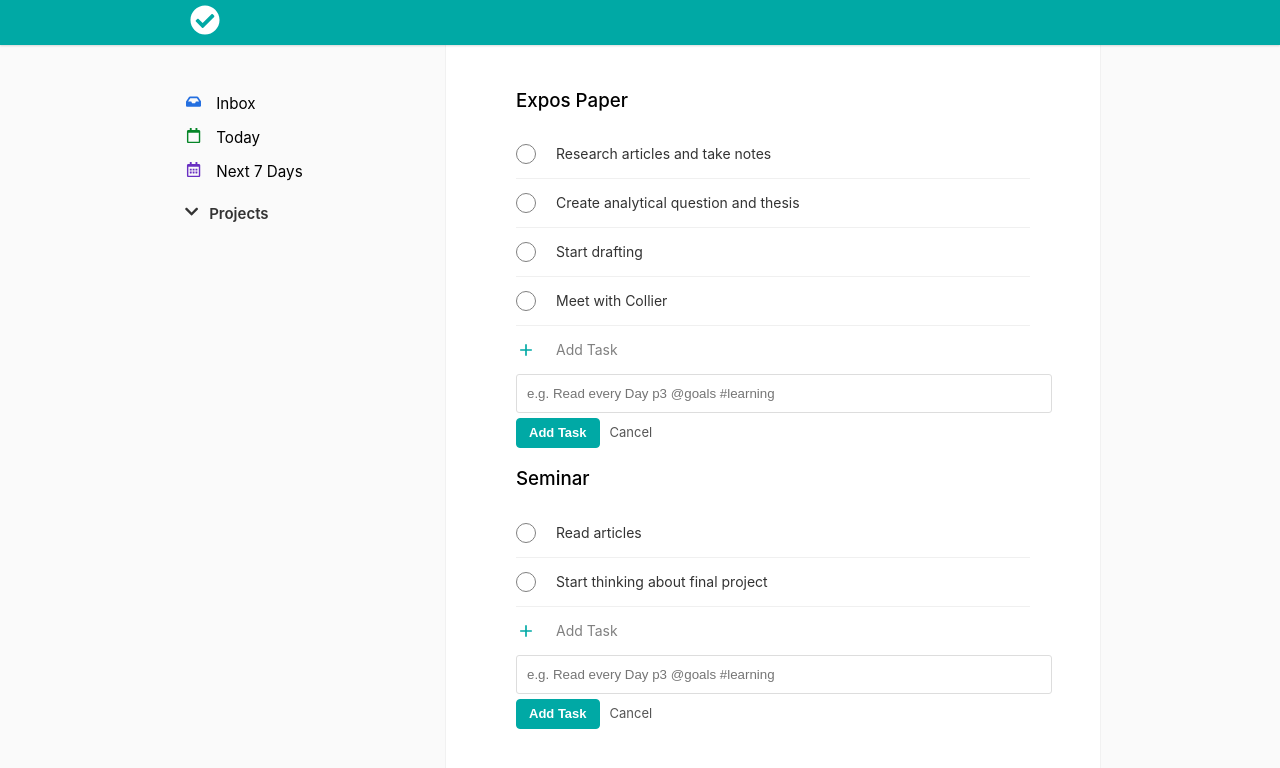
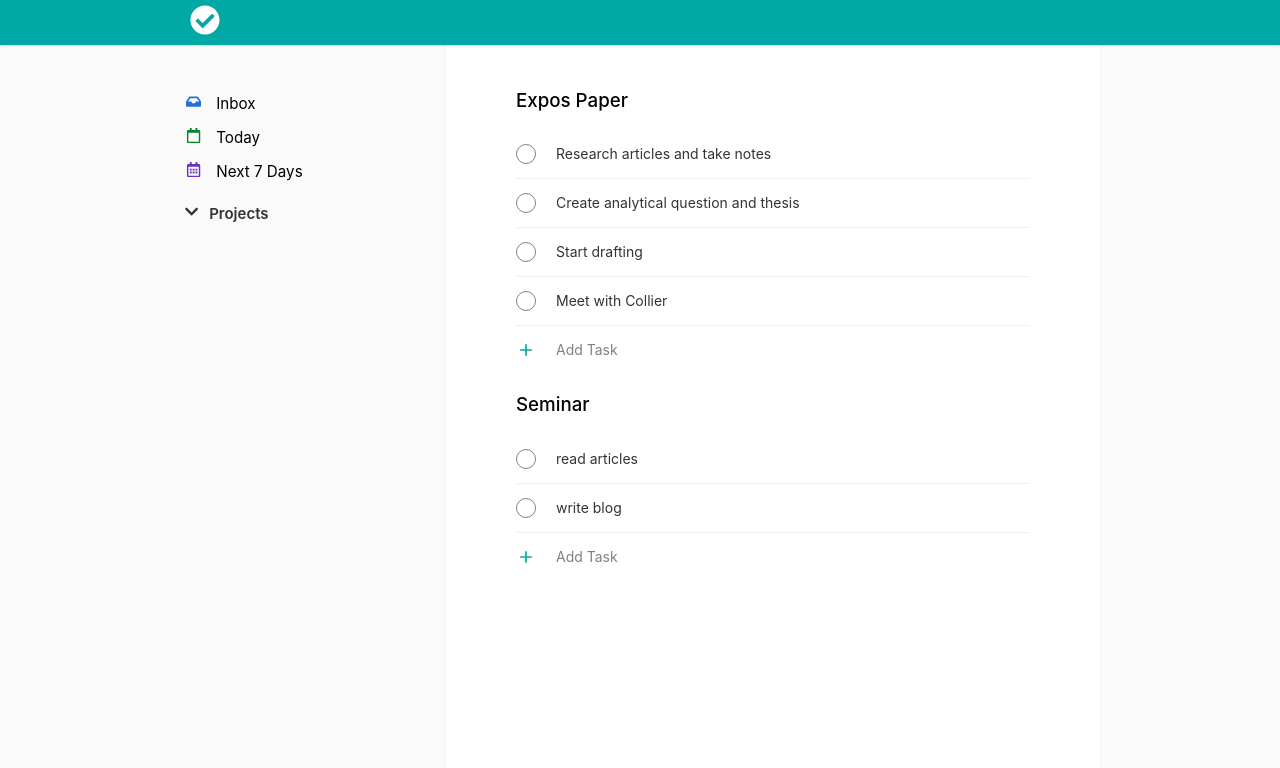
Before and after one commit to lithafnium/todolist, a React (Create React App) app: page / in a window 1280 px wide. Shown: the top 768 px of the page. Built offline with nearby package versions, Linux system fonts and the light colour scheme.

Commit message:
added state and props, need to make submit button work

```diff
--- a/src/components/AddTask.js
+++ b/src/components/AddTask.js
@@ -1,30 +1,37 @@
-import React from 'react';
+import React, {useState} from 'react';
 import {MdAdd} from 'react-icons/md';
 
 function AddTask(){
+	const [showForm, toggleForm] = useState(false);
 
 	return(
 		<ul class = "add-task-holder">
-			<li>
+			{!showForm && (
+			<li onClick={() => toggleForm(!showForm)}>
 				<div class = "checkbox-holder">
 					<MdAdd class = "plus-svg" />
 					<span class = "addTask">Add Task</span>
 				</div>
 			</li>
+			)}
 
+			{showForm && (
 
+				<div>
 					 <input type="text" class = "inputTask" name="name"
 	           			placeholder="e.g. Read every Day p3 @goals #learning"/>
 					<div class = "add-task">
 
-				<button class = "add-task-submit">
+						<button onClick={() =>toggleForm(!showForm)} class = "add-task-submit">
 	           				Add Task
 	           			</button>
 
-           			<span class = "add-task-cancel">
+	           			<span onClick = {() => toggleForm(!showForm)} class = "add-task-cancel">
 	           				Cancel
 	           			</span>
 	           		</div>
+           		</div>
+           	)}
 
 		</ul>
 	);
--- a/src/components/App.js
+++ b/src/components/App.js
@@ -4,7 +4,32 @@ import './App.css';
 import Sidebar from './Sidebar';
 import Tasks from './Tasks';
 import Header from './Header';
-function App() {
+class App extends React.Component {
+
+	constructor(props){
+		super(props);
+		const projects = new Map();
+		projects.set("Expos Paper", ["Research articles and take notes",
+									"Create analytical question and thesis",
+									"Start drafting",
+									"Meet with Collier"]);
+		projects.set("Seminar", ["read articles", "write blog"]);
+
+		this.state = {
+			projects: projects
+		};
+	}
+
+	addTask(projectName, taskName){
+		const projects = this.state.projects;
+		if(projects.has(projectName)){
+			projects.get(projectName).push(taskName);
+		}
+
+		this.setState({projects: projects});
+	}
+
+	render(){
 	  return (
 	    <div>
 	      <Header/>
@@ -12,7 +37,7 @@ function App() {
 	        	<div id = "content-holder">
 
 	        		<Sidebar/>
-        		<Tasks/>
+	        		<Tasks addTask = {this.addTask} projects = {this.state.projects}/>
 
 	        	</div>
 
@@ -20,5 +45,6 @@ function App() {
 	    </div>
 	  );
 	}
+}
 
 export default App;
--- a/src/components/Project.js
+++ b/src/components/Project.js
@@ -1,18 +1,22 @@
 import React from 'react';
 import Task from './Task';
+import AddTask from './AddTask';
+
 
 function Project(props){
-
+	const tasks = props.tasks;
+	const showTasks = tasks.map((task) =>
+		<Task content = {task}/>);
 	return(
 		<div>
 			<h3 class = "task-name">{props.projectName}</h3>
 			<ul class = "task-list">
-				<Task content={"Research articles and take notes"}/>
-				<Task content={"Create analytical question and thesis"}/>
-				<Task content={"Start drafting"}/>
-				<Task content={"Meet with Collier"}/>
+				{showTasks}
 			</ul>
+			<AddTask/>
+
 		</div>
+
 
 	);
 
--- a/src/components/Tasks.js
+++ b/src/components/Tasks.js
@@ -3,19 +3,17 @@ import Task from './Task';
 import AddTask from './AddTask';
 import Project from './Project';
 
-function Tasks(){
+function Tasks(props){
+
+	const keys = [...props.projects.keys()]
+	console.log(keys);
+	const showProjects = keys.map((projectName) =>
+		<Project addTask = {props.addTask} projectName = {projectName} tasks = {props.projects.get(projectName)}/>
+	);
 
 	return(
 		<div class = "tasks">
-			<Project projectName="Expos Paper"/>
-			<AddTask/>
-
-			<h3 class = "task-name">Seminar</h3>
-			<ul class = "task-list">
-				<Task content={"Read articles"}/>
-				<Task content={"Start thinking about final project"}/>
-			</ul>
-			<AddTask/>
+			{showProjects}
 		</div>
 	);
 }
--- a/src/index.css
+++ b/src/index.css
@@ -291,6 +291,7 @@ nav {
 }
 
 .add-task-submit{
+	cursor: pointer;
 	font-size: 13px;
 	font-weight: bold;
 	color: white;
@@ -301,7 +302,16 @@ nav {
 	margin-right: 10px;
 }
 
+.add-task-submit:hover{
+	background-color: #009ba9;
+}
+
 .add-task-cancel{
+	cursor: pointer;
 	color: #555;
 	font-size: 13px;
 }
+
+.add-task-cancel:hover{
+	text-decoration: underline;
+}
```
Lines whose indentation alone changed are shown as unchanged.
